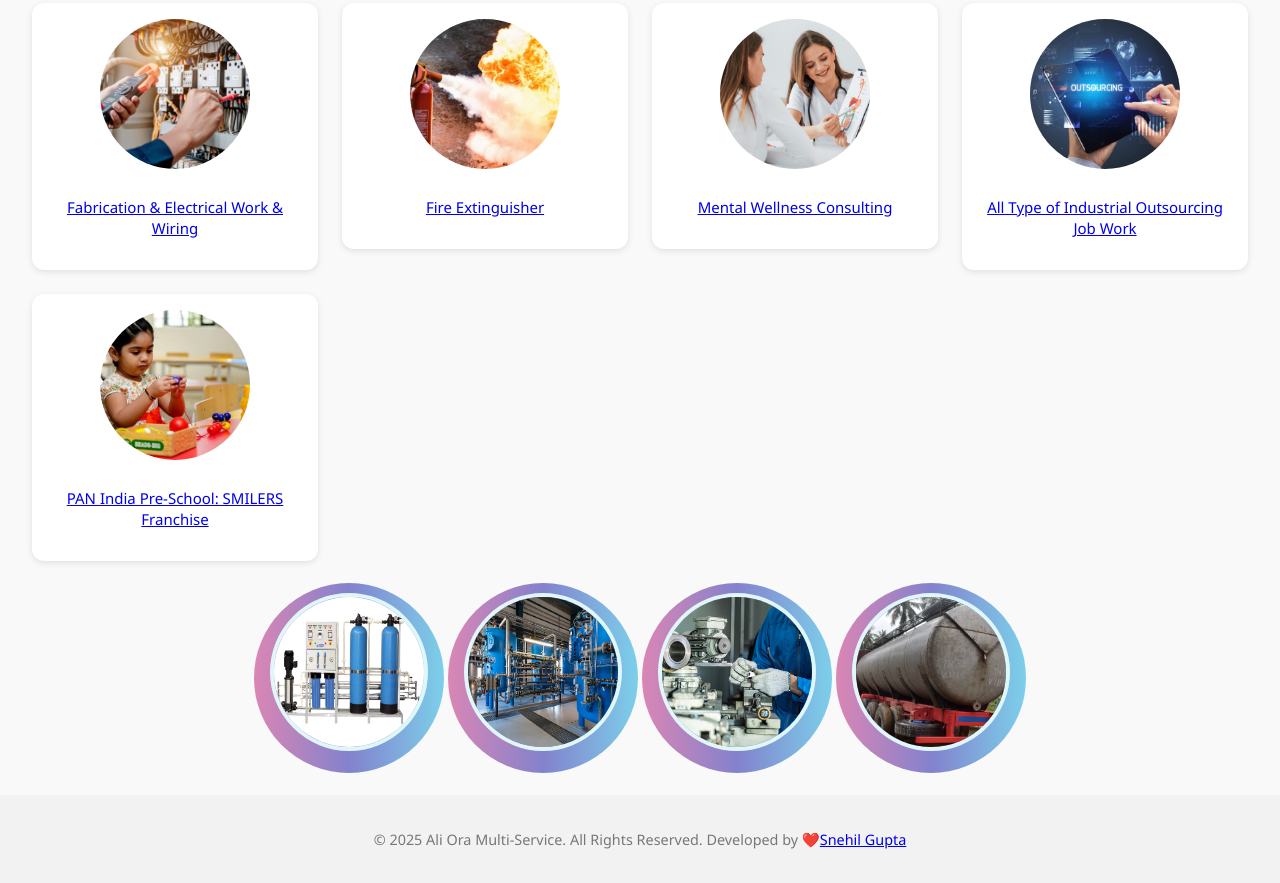
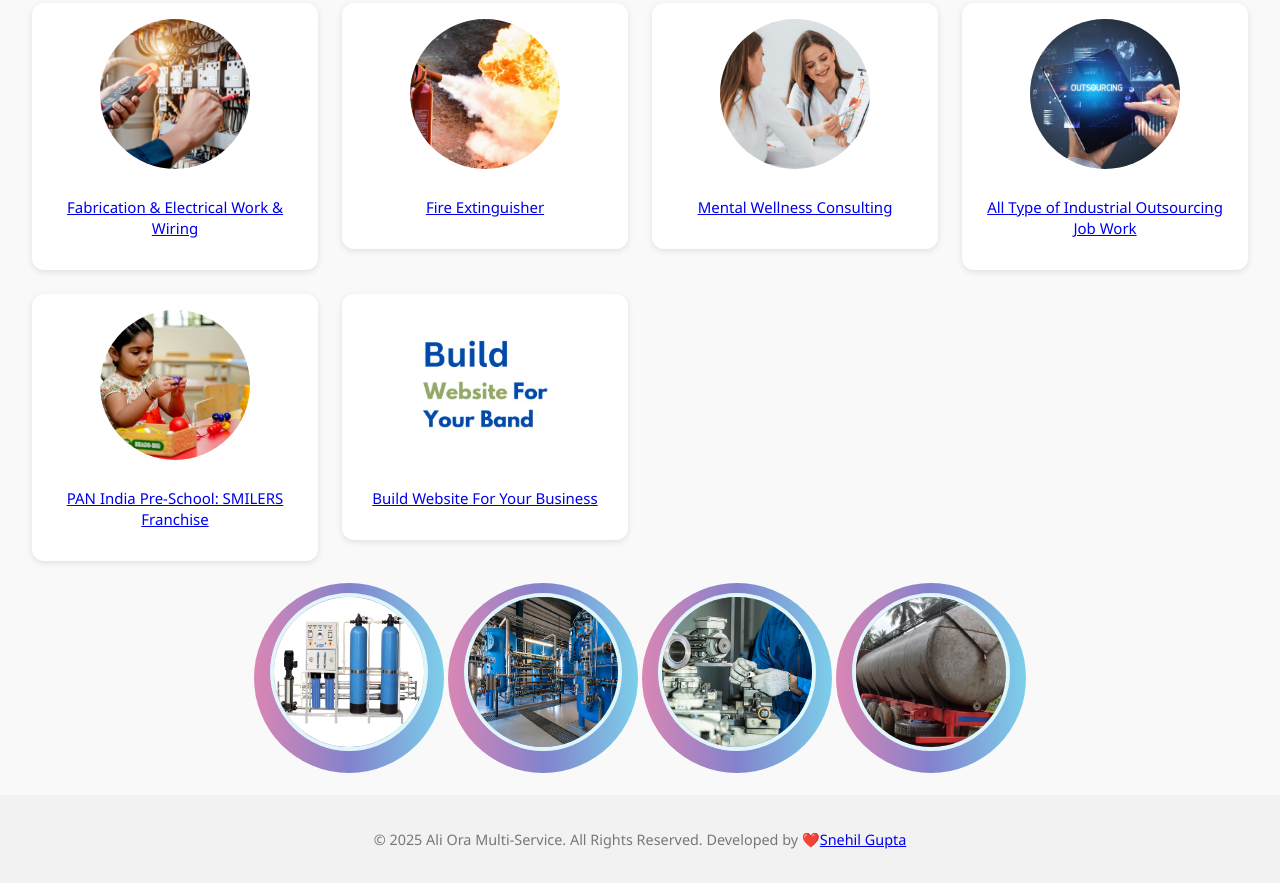
Before and after one commit to Snehil133/aliora, a website: page html/core_services.html in a window 1280 px wide. Shown: the part 957-1840 px from the top of the page. Drawn offline with Linux system fonts and the light colour scheme.

Commit message:
new section added

```diff
--- a/html/core_services.html
+++ b/html/core_services.html
@@ -94,6 +94,12 @@
         <p>PAN India Pre-School: SMILERS Franchise</p>
       </div>
       </a>
+      <a target="_blank" class="waterPlant" href="https://snehil133portfolio.vercel.app/">
+        <div class="service-card">
+        <img src="/images/build your website.jpg" alt="Build Website" />
+        <p>Build Website For Your Business</p>
+      </div>
+      </a>
     </div>
 
      <div class="water-images">
```
Also changed, not shown: images/build your website.jpg (added).
